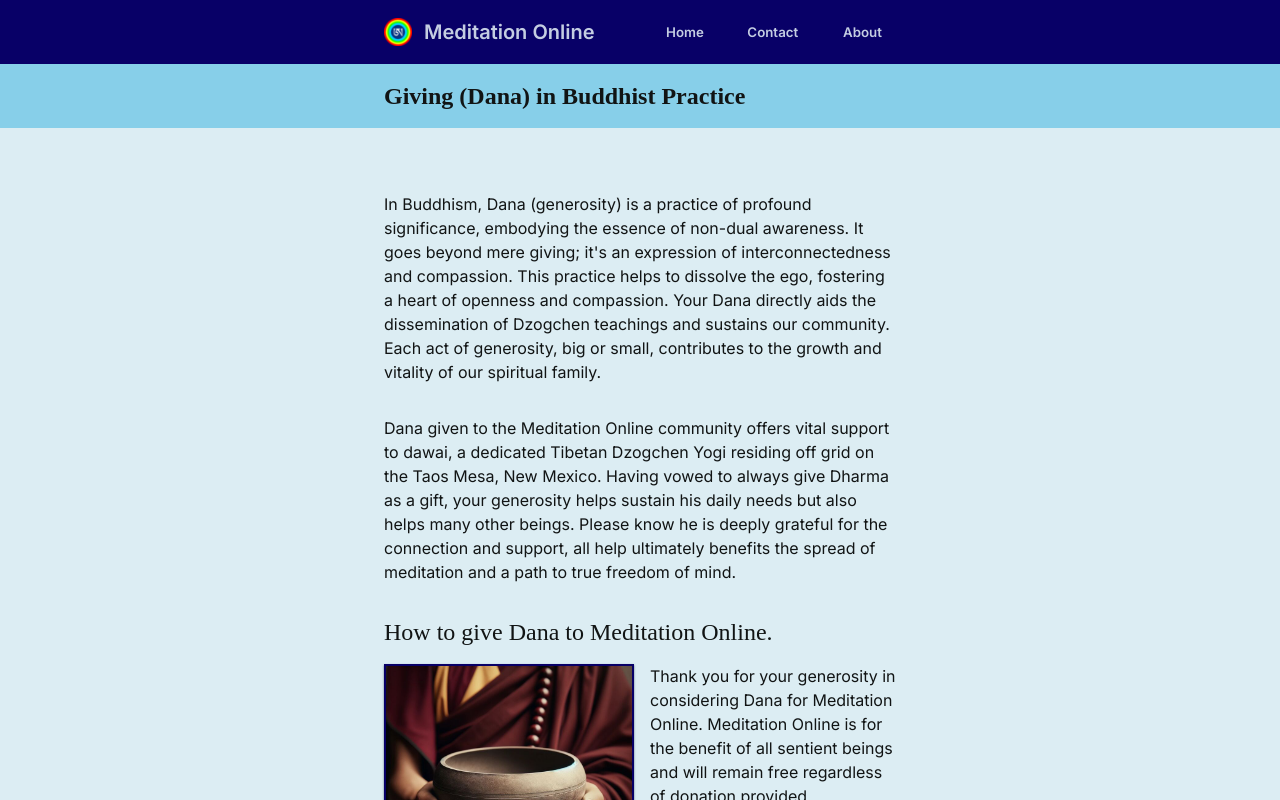
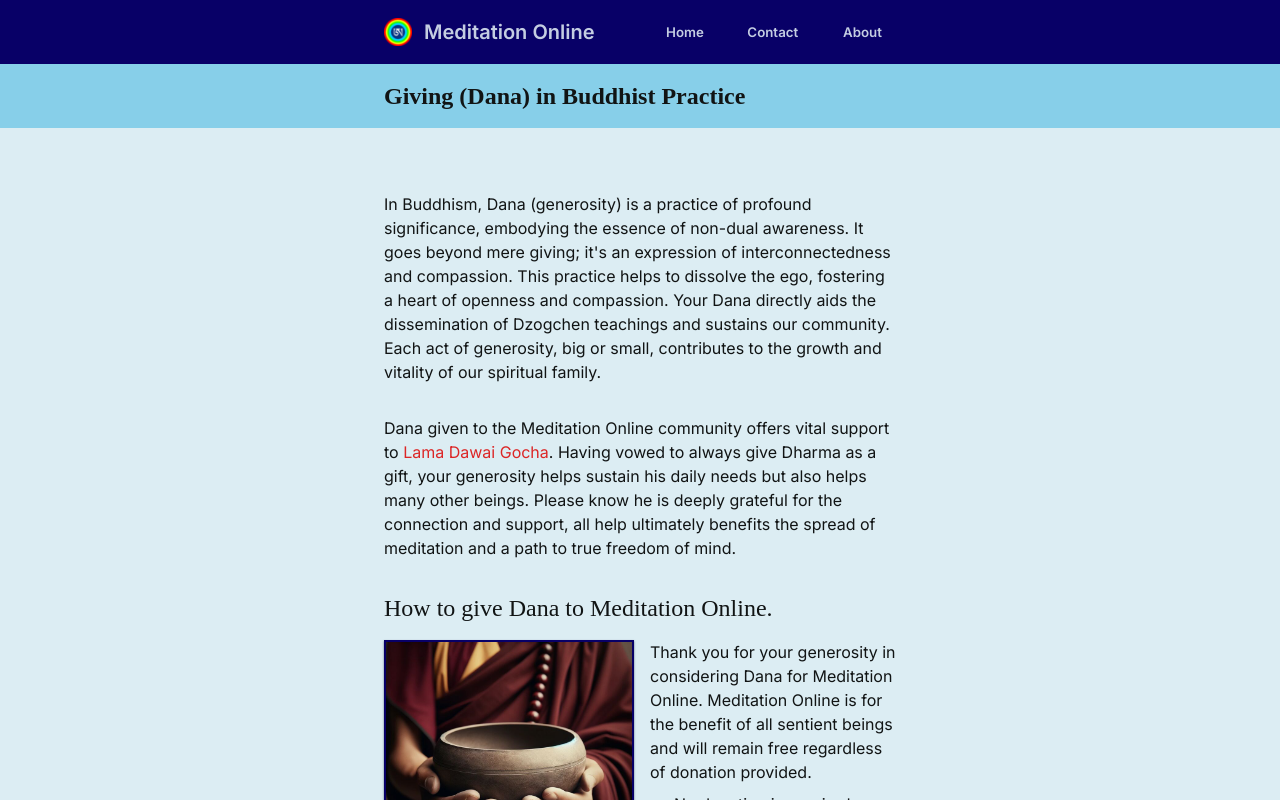
Before and after one commit to mo-sangha/website, a SvelteKit app in the folder frontend/: page /contact/giving in a window 1280 px wide. Shown: the top 800 px of the page. Built offline with nearby package versions, Linux system fonts and the light colour scheme; a web font is replaced by a local one.

Commit message:
Edits as per Dawai Gocha

```diff
--- a/frontend/src/routes/about/lama-dawai-gocha/+page.svelte
+++ b/frontend/src/routes/about/lama-dawai-gocha/+page.svelte
@@ -16,5 +16,6 @@
 			Dodrupchen and many others; receiving empowerments and instructions on the full range of
 			Buddhist practices, from Śrāvakayāna to Atiyoga and Dzogchen.
 		</p>
+		<p>Lama Dawai Gocha currently resides off-grid on the Taos Mesa in New Mexico, USA.</p>
 	</div>
 </div>
--- a/frontend/src/routes/contact/giving/+page.svelte
+++ b/frontend/src/routes/contact/giving/+page.svelte
@@ -14,11 +14,13 @@
 			spiritual family.
 		</p>
 		<p>
-			Dana given to the Meditation Online community offers vital support to dawai, a dedicated
-			Tibetan Dzogchen Yogi residing off grid on the Taos Mesa, New Mexico. Having vowed to always
-			give Dharma as a gift, your generosity helps sustain his daily needs but also helps many other
-			beings. Please know he is deeply grateful for the connection and support, all help ultimately
-			benefits the spread of meditation and a path to true freedom of mind.
+			Dana given to the Meditation Online community offers vital support to <a
+				href="/about/lama-dawai-gocha"
+				class="link link-hover text-secondary">Lama Dawai Gocha</a
+			>. Having vowed to always give Dharma as a gift, your generosity helps sustain his daily needs
+			but also helps many other beings. Please know he is deeply grateful for the connection and
+			support, all help ultimately benefits the spread of meditation and a path to true freedom of
+			mind.
 		</p>
 		<div class="flex flex-col gap-4">
 			<div class="font-display text-2xl">How to give Dana to Meditation Online.</div>
```
Also changed, not shown: frontend/src/routes/about/our-group/+page.svelte (+3 -4 lines).
